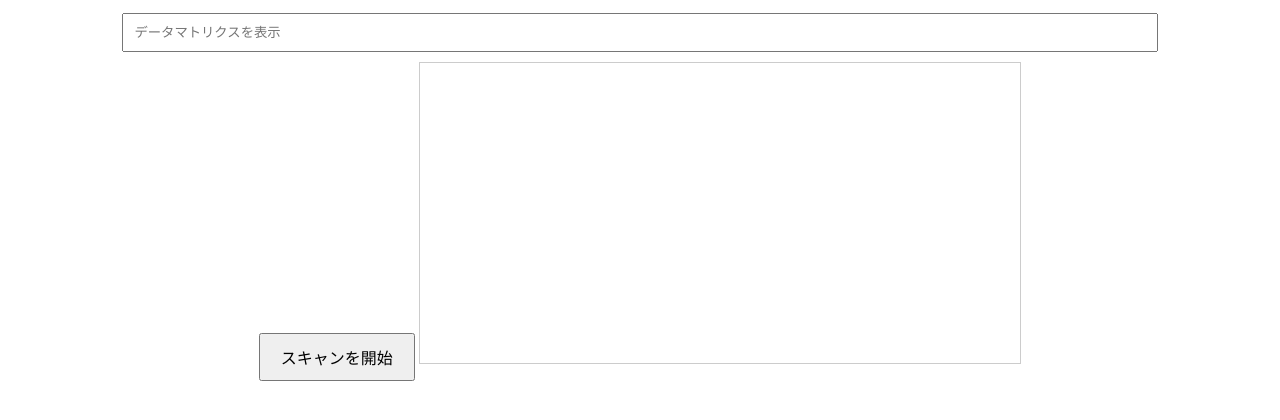
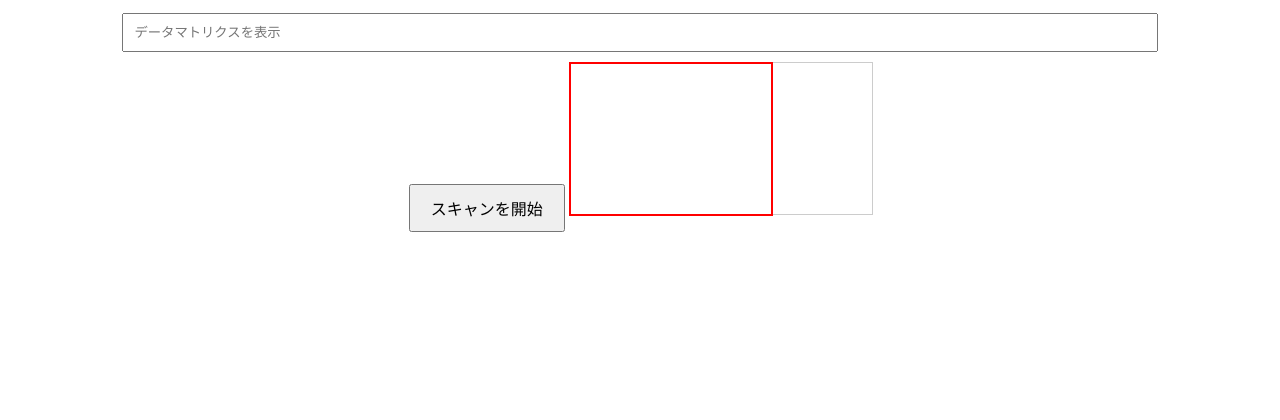
Before and after one commit to 4483-uni/barcode-comparison-pwa, a plain HTML site: page index.html in a window 1280 px wide. Shown: the part 144-564 px from the top of the page. Drawn offline with Linux system fonts and the light colour scheme.

Commit message:
Update index.html

```diff
--- a/index.html
+++ b/index.html
@@ -13,10 +13,20 @@
             max-width: 600px;
             border: 1px solid #ccc;
         }
+        #canvas {
+            position: absolute;
+            top: 0;
+            left: 0;
+            border: 2px solid red; /* 赤枠を表示 */
+        }
         #scanning-indicator {
             color: red;
             font-size: 18px;
             display: none;
+        }
+        .container {
+            position: relative;
+            display: inline-block;
         }
     </style>
 </head>
@@ -36,7 +46,11 @@
     <p id="scanning-indicator">スキャン中...</p>
 
     <!-- カメラ映像の表示 -->
-    <video id="video" autoplay></video>
+    <!--<video id="video" autoplay></video>-->
+    <div class="container">
+        <video id="video" autoplay></video>
+        <canvas id="canvas" width="200" height="150"></canvas> <!-- 赤枠でスキャン領域を示す -->
+    </div>
 
     <!-- 結果表示 -->
     <p id="result"></p>
```
